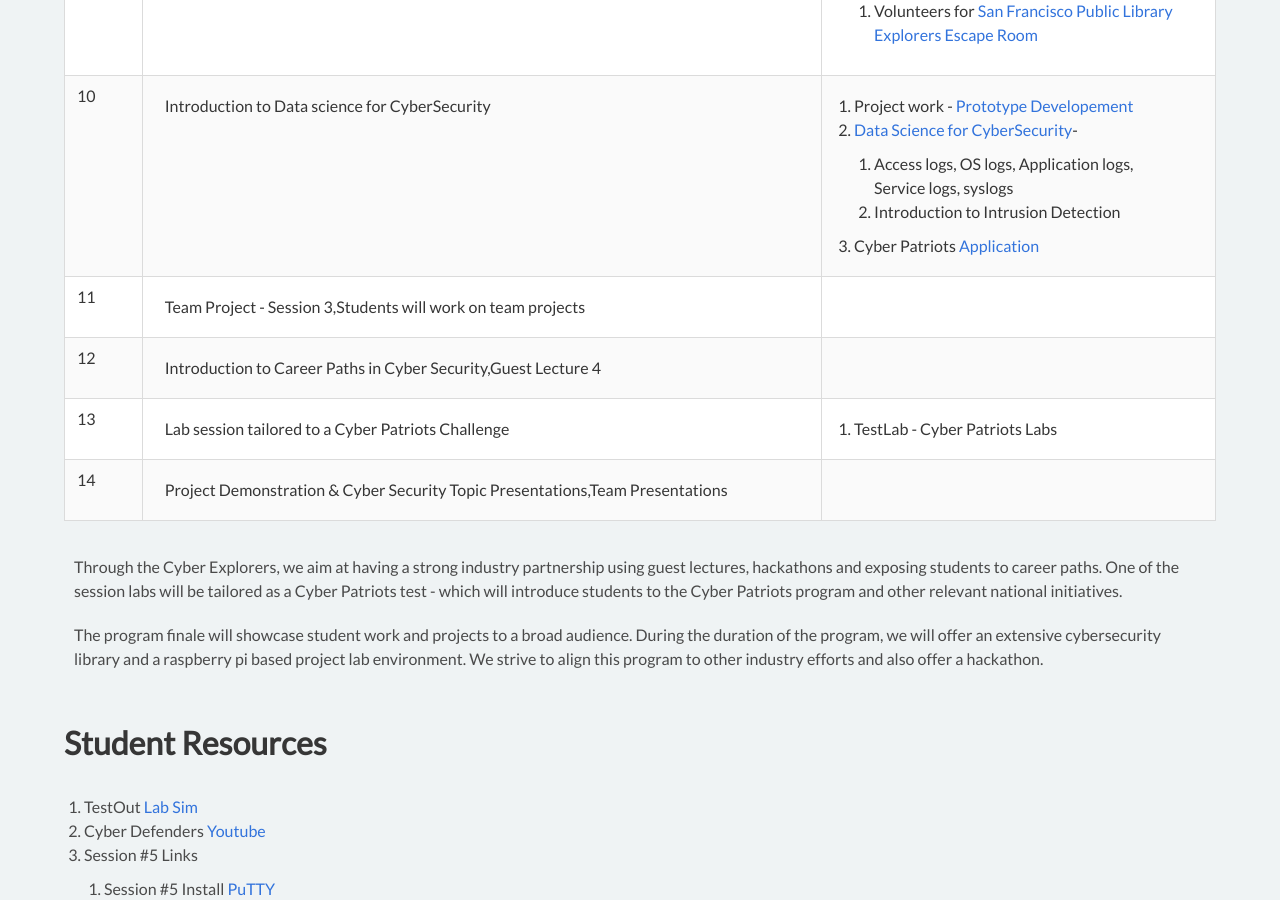
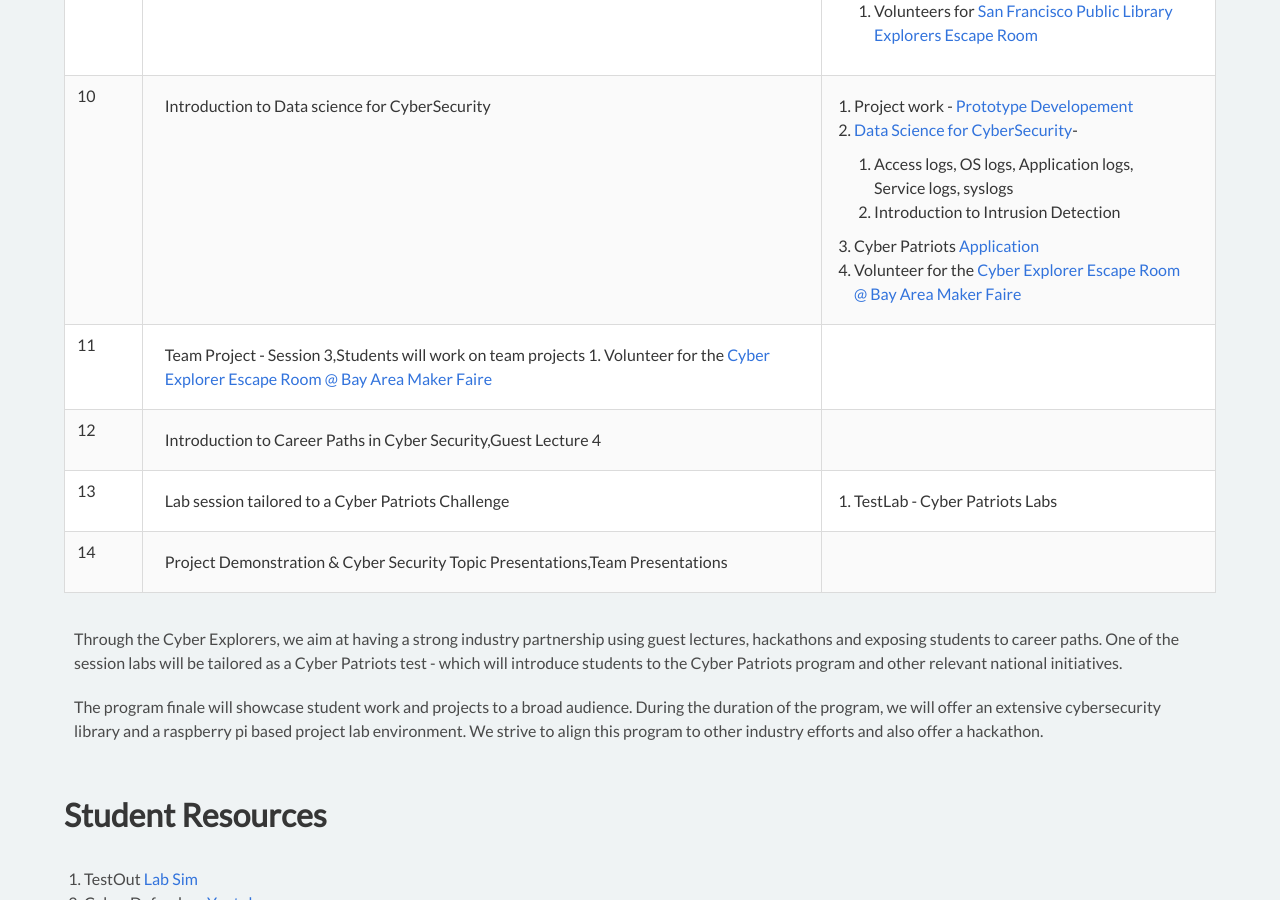
Before and after one commit to cyberdefendersprogram/www-homepage, a Jekyll site: the page built from cyberexplorers.md, in a window 1280 px wide and 900 px high, scrolled down 1856 px. Built offline with Jekyll 4.4.1, drawn with Linux system fonts in a browser that asks for light colours; nearby versions of some CDN libraries.

Commit message:
Added application for volunteers for escape room

```diff
--- a/_data/cyber-explorers-curriculum-program.yml
+++ b/_data/cyber-explorers-curriculum-program.yml
@@ -65,9 +65,11 @@
         1. Access logs, OS logs, Application logs, Service logs, syslogs
         2. Introduction to Intrusion Detection
     3. Cyber Patriots [Application](http://tinyurl.com/cyberpatriotapplication)
+    4. Volunteer for the [Cyber Explorer Escape Room @ Bay Area Maker Faire](https://forms.gle/gEETTfEsiPdiW4VZA)
 
 - session: 11
   desc: Team Project - Session 3,Students will work on team projects
+    1. Volunteer for the [Cyber Explorer Escape Room @ Bay Area Maker Faire](https://forms.gle/gEETTfEsiPdiW4VZA)
 
 - session: 12
   desc: Introduction to Career Paths in Cyber Security,Guest Lecture 4
```
